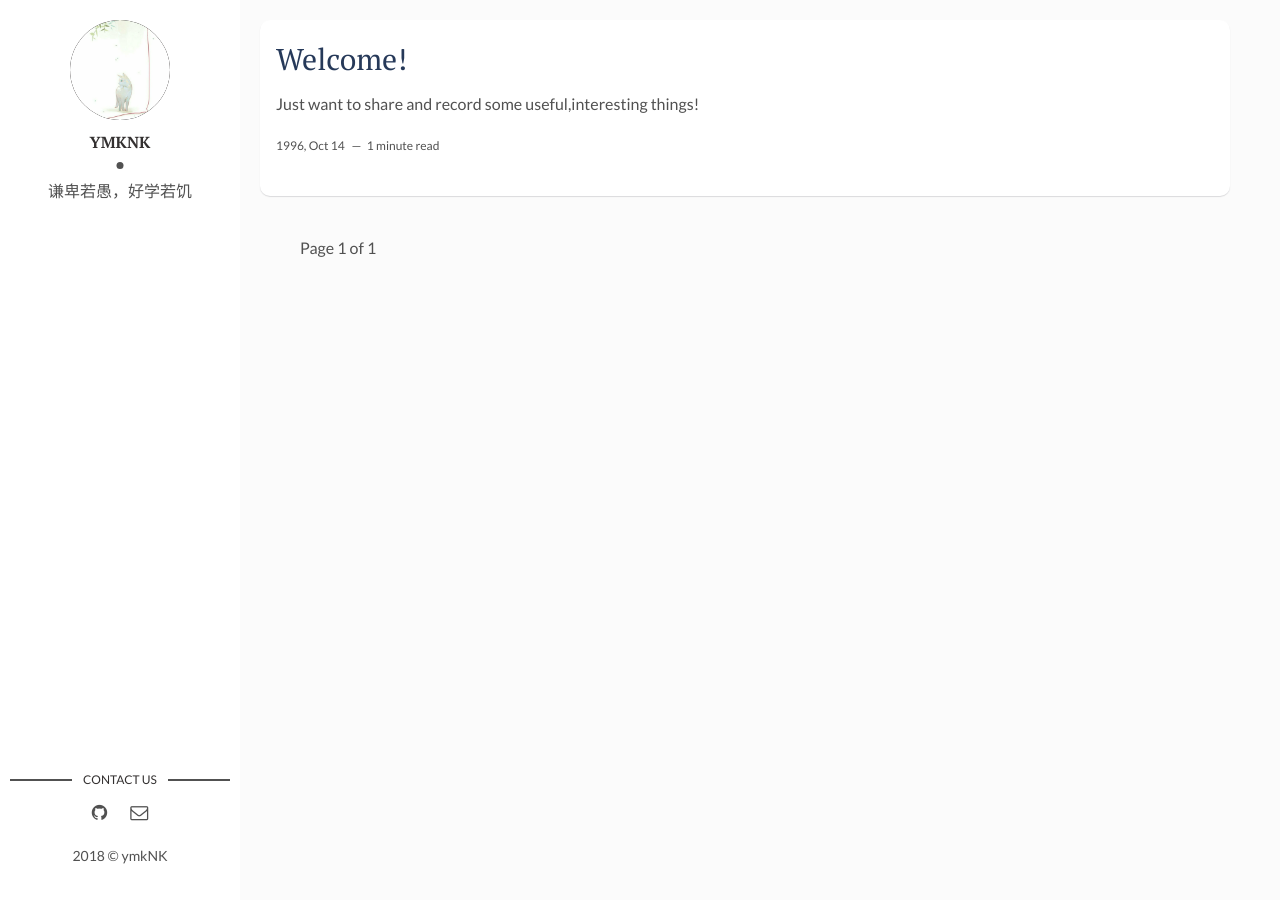
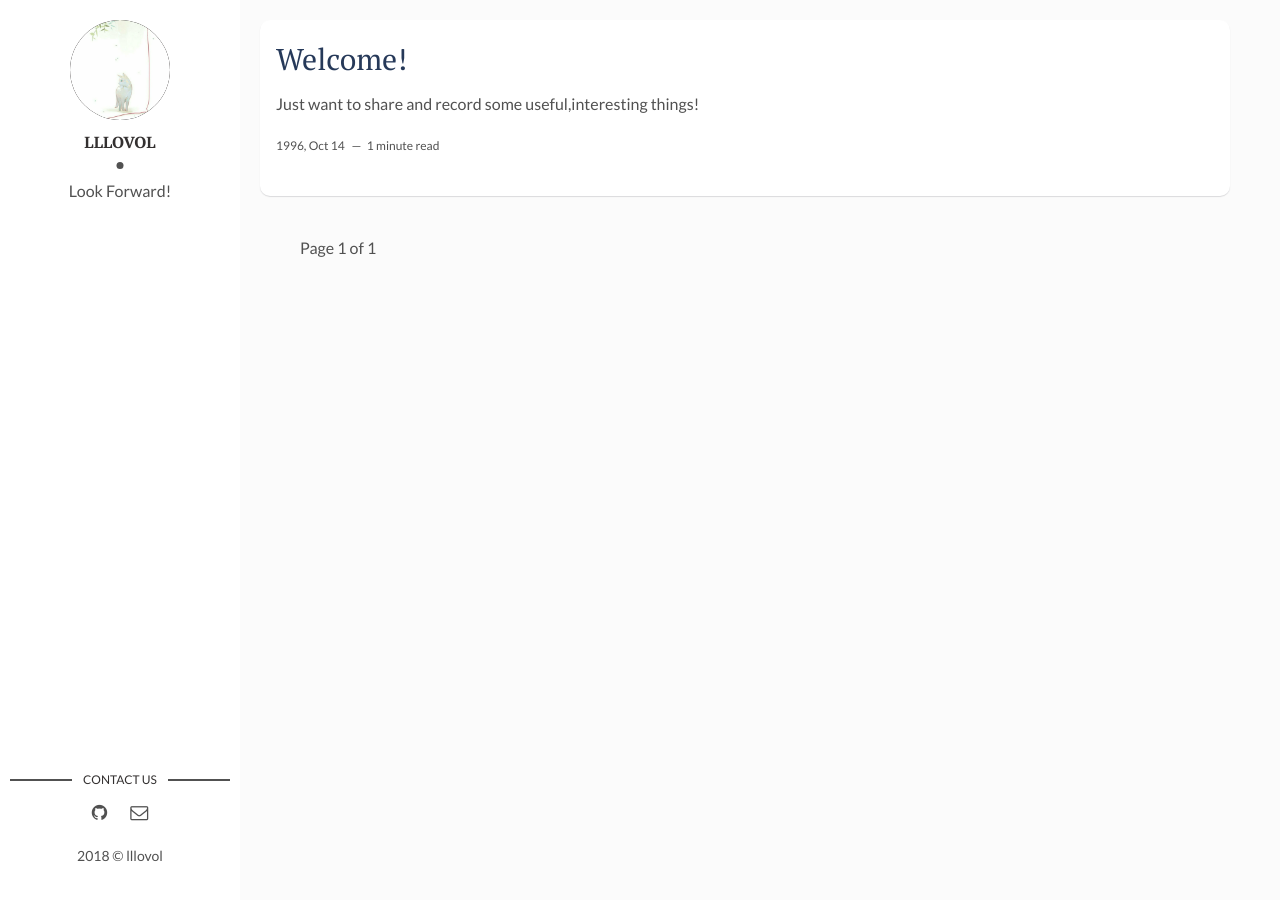
Before and after one commit to ymkNK/ymkNK.github.io, a Jekyll site: the page built from index.html, in a window 1280 px wide. Built offline with Jekyll 4.4.1, drawn with Linux system fonts in a browser that asks for light colours; the list of posts is cut into pages by our own code.

Commit message:
修改文案

```diff
--- a/_config.yml
+++ b/_config.yml
@@ -9,9 +9,9 @@ url: "https://ymknk.github.io" # the base hostname & protocol for your site, e.g
 site-twitter: #if your site has a twitter account, enter it here
 
 # Author Settings
-author: ymkNK # add your name
+author: lllovol # add your name
 author-img: cat.jpg # add your photo
-about-author: 谦卑若愚，好学若饥 # add description
+about-author: Look Forward! # add description
 social-twitter: # add your Twitter handle
 social-facebook: # add your Facebook handle
 social-github: ymkNK # add your Github handle
```
